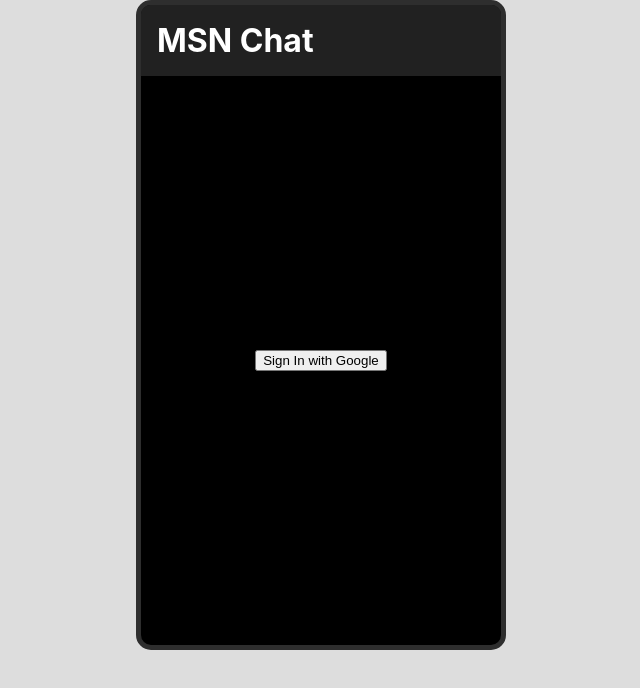
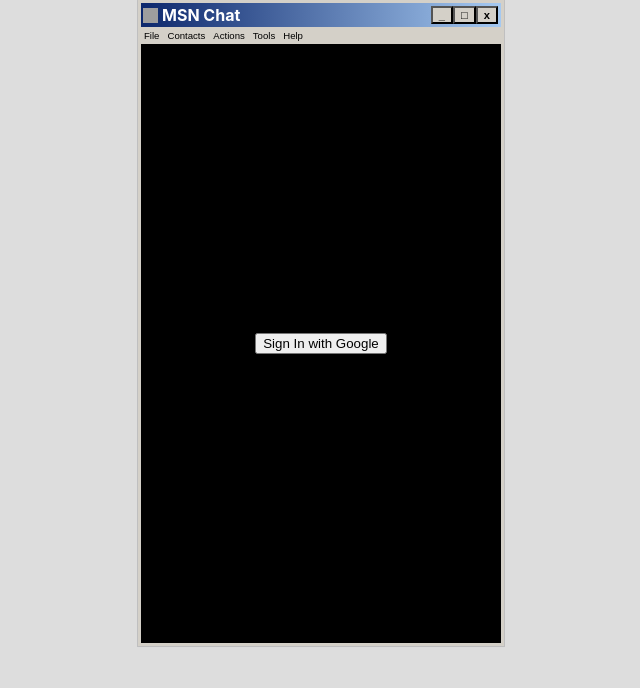
Before and after one commit to zac-march/msn-chat, a React (Create React App) app: page / in a window 1280 px wide. Shown: the top 688 px of the page, without its empty margins (319-959 px from the left). Built offline with nearby package versions, Linux system fonts and the light colour scheme; no server answers; grey boxes are pictures that could not be loaded.

Commit message:
Add header styling

```diff
--- a/src/App.module.css
+++ b/src/App.module.css
@@ -13,6 +13,7 @@
   aspect-ratio: 9/16;
   height: 80vh;
   background-color: black;
-  border-radius: 15px;
-  border: 5px solid rgb(46, 46, 46);
+  border: 3px solid #d4d0c8;
+  box-shadow: rgba(0, 0, 0, 0.02) 0px 1px 3px 0px,
+    rgba(27, 31, 35, 0.15) 0px 0px 0px 1px;
 }
--- a/src/components/Header/Header.js
+++ b/src/components/Header/Header.js
@@ -3,7 +3,26 @@
 function Header({ auth }) {
   return (
     <div className={style.container}>
-      <h1>MSN Chat</h1>
+      <div className={style.headerTop}>
+        <div className={style.title}>
+          <div className={style.titleIcon}>
+            <img src="https://picsum.photos/15/15" />
+          </div>
+          <h4>MSN Chat</h4>
+        </div>
+        <div className={style.windowBtns}>
+          <button>_</button>
+          <button>□</button>
+          <button>x</button>
+        </div>
+      </div>
+      <div className={style.headerBottom}>
+        <button>File</button>
+        <button>Contacts</button>
+        <button>Actions</button>
+        <button>Tools</button>
+        <button>Help</button>
+      </div>
       {auth.currentUser && (
         <button onClick={() => auth.signOut()}>Sign out</button>
       )}
--- a/src/components/Header/Header.module.css
+++ b/src/components/Header/Header.module.css
@@ -1,12 +1,57 @@
 .container {
-  background-color: rgb(33, 33, 33);
   display: flex;
-  padding: 1rem;
   justify-content: space-between;
   border-top-left-radius: 9px;
   border-top-right-radius: 9px;
+  flex-direction: column;
 }
 
-.container > h1 {
-  margin: 0;
+.windowBtns {
+  display: flex;
+  align-items: center;
+  padding: 3px;
 }
+
+.windowBtns > button {
+  font-weight: bold;
+  background-color: #d4d0c8;
+  font-size: 0.7rem;
+}
+
+.headerTop {
+  display: flex;
+  width: 100%;
+  justify-content: space-between;
+  background: linear-gradient(0.25turn, #0c276c, #a5c9f1);
+}
+
+.headerTop > .title {
+  display: flex;
+  padding: 2px;
+  gap: 0.25rem;
+}
+
+.titleIcon {
+  display: grid;
+  justify-content: center;
+  align-items: center;
+}
+
+.headerBottom {
+  background-color: #d4d0c8;
+  display: flex;
+  padding: 3px;
+  gap: 0.5rem;
+}
+
+.headerBottom > button {
+  font-size: 0.6rem;
+  background: none;
+  border: none;
+  cursor: pointer;
+  padding: 0;
+}
+
+.headerBottom > button:hover {
+  text-decoration: underline;
+}
```
